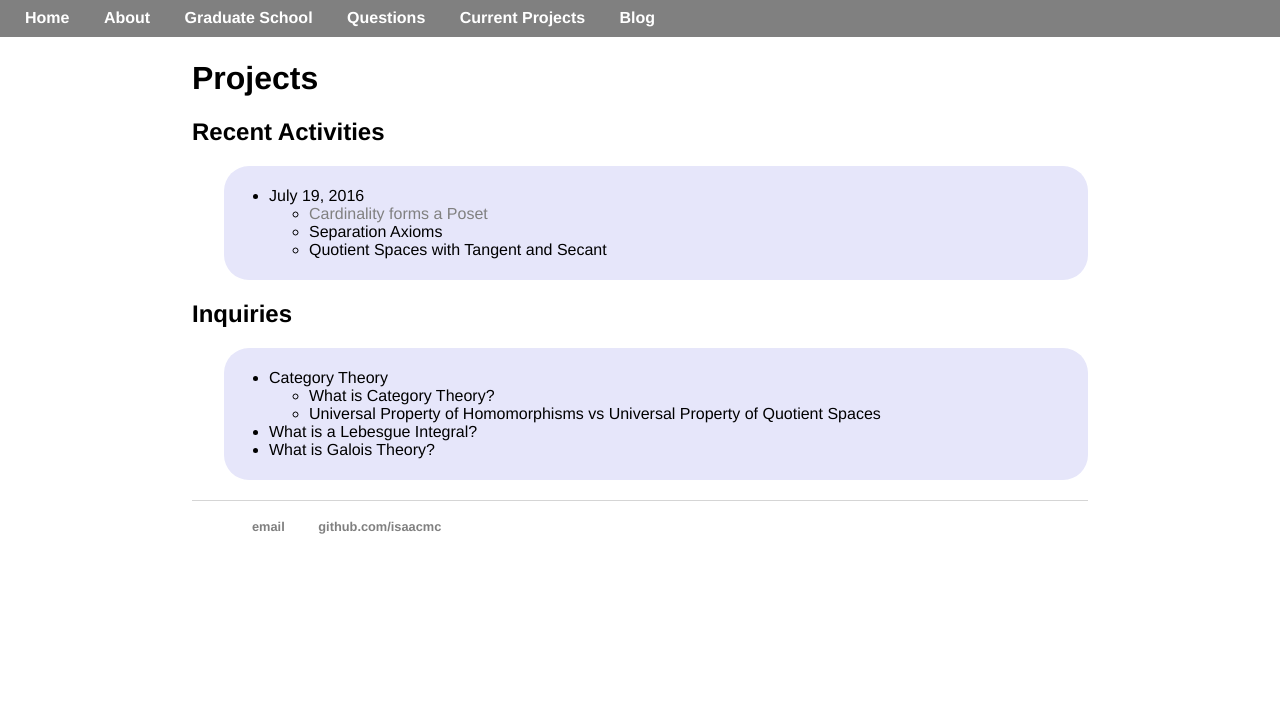
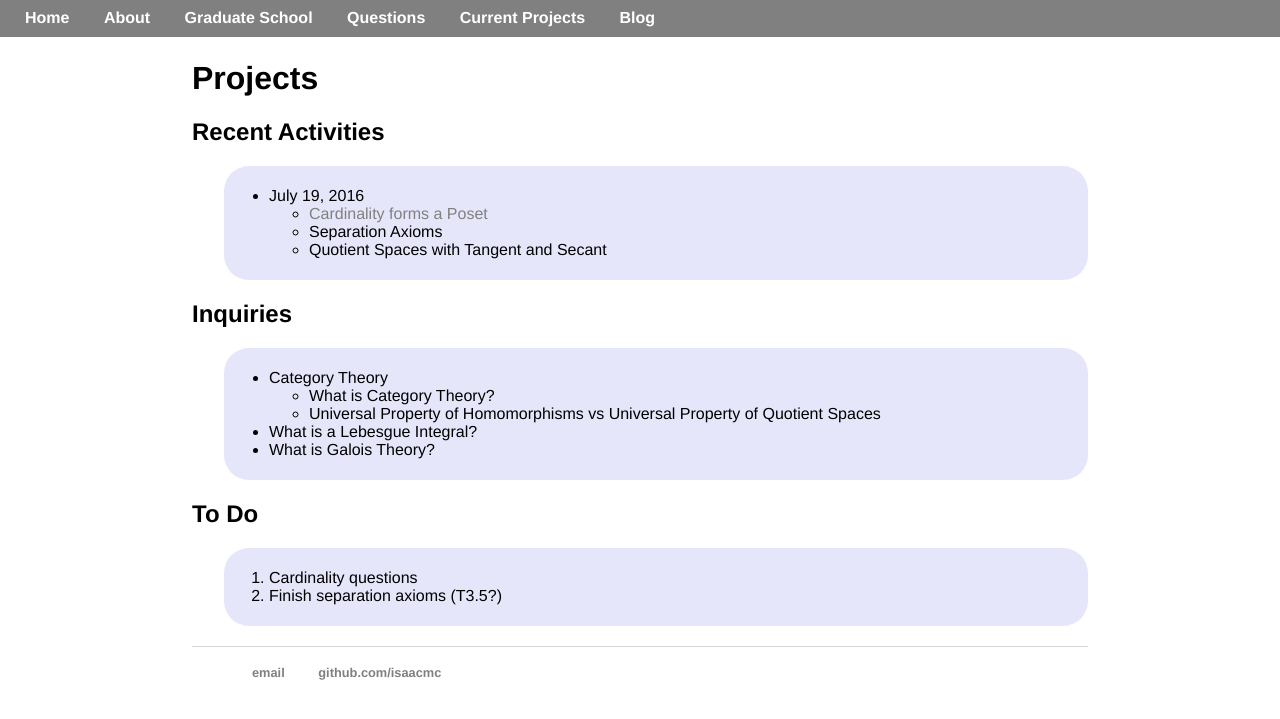
Before and after one commit to isundberg/isaacmc.github.io, a Jekyll site: the page built from projects/index.html, in a window 1280 px wide. Shown: the top 719 px of the page. Built offline with Jekyll 4.4.1, drawn with Linux system fonts in a browser that asks for light colours.

Commit message:
Update index.html

```diff
--- a/projects/index.html
+++ b/projects/index.html
@@ -31,15 +31,13 @@ title: Projects
 	</div>
 
 
-	<!--
 	<h2 id="project-title">To Do</h2>
 	<div id="project">
 		<ol>
-		  <li>Group actions in Fraleigh</li>
-		  <li>Read from Frank Morgan's Real Analysis</li>
-		  <li>Category Theory from Maclane and Birkhoff</li>
+			<li>Cardinality questions</li>
+			<li>Finish separation axioms (T3.5?)</li>
 		</ol>
-	</div> -->
+	</div>
 
 	<!-- <h2 id="project-title">Review</h2>
 	<div id="project">
```
